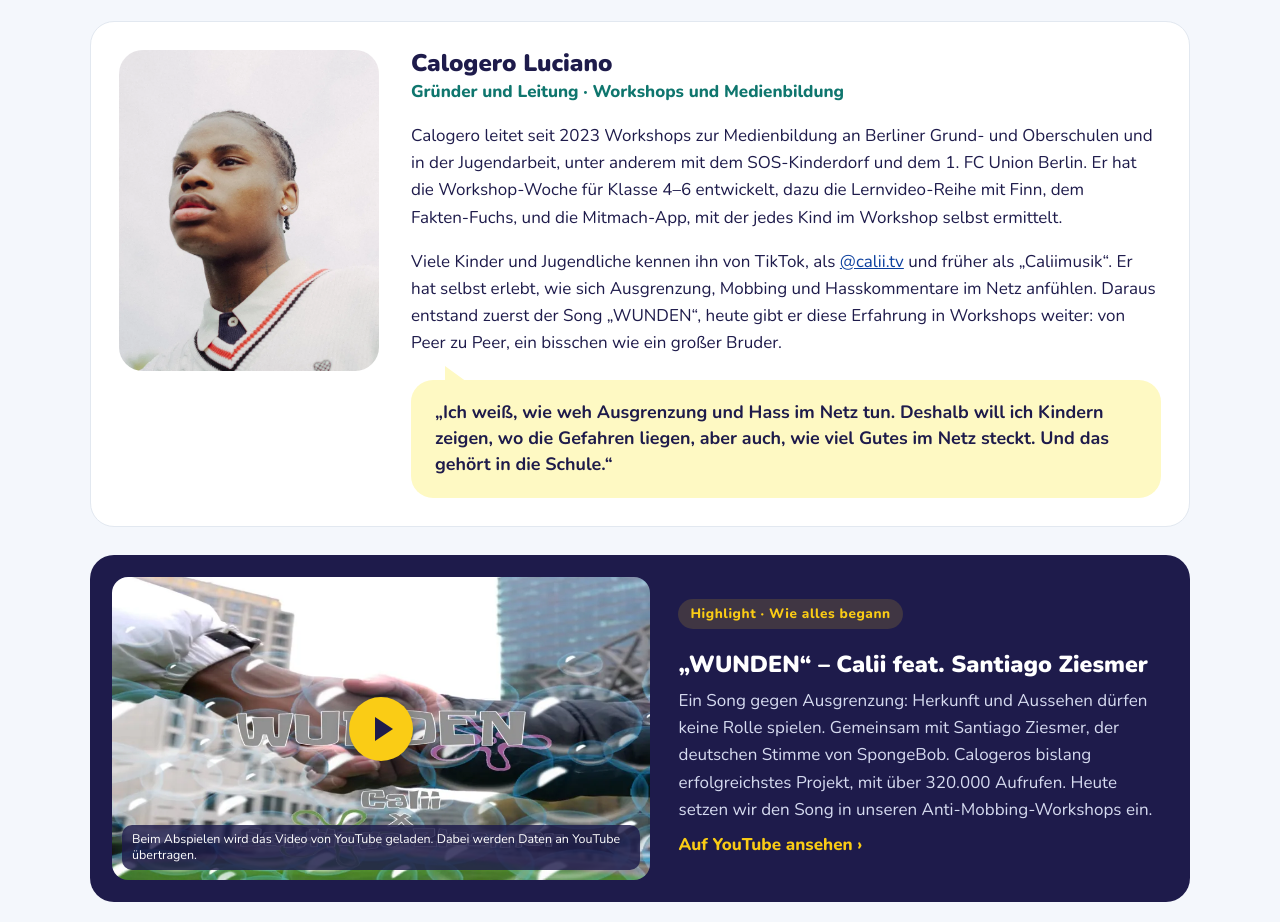
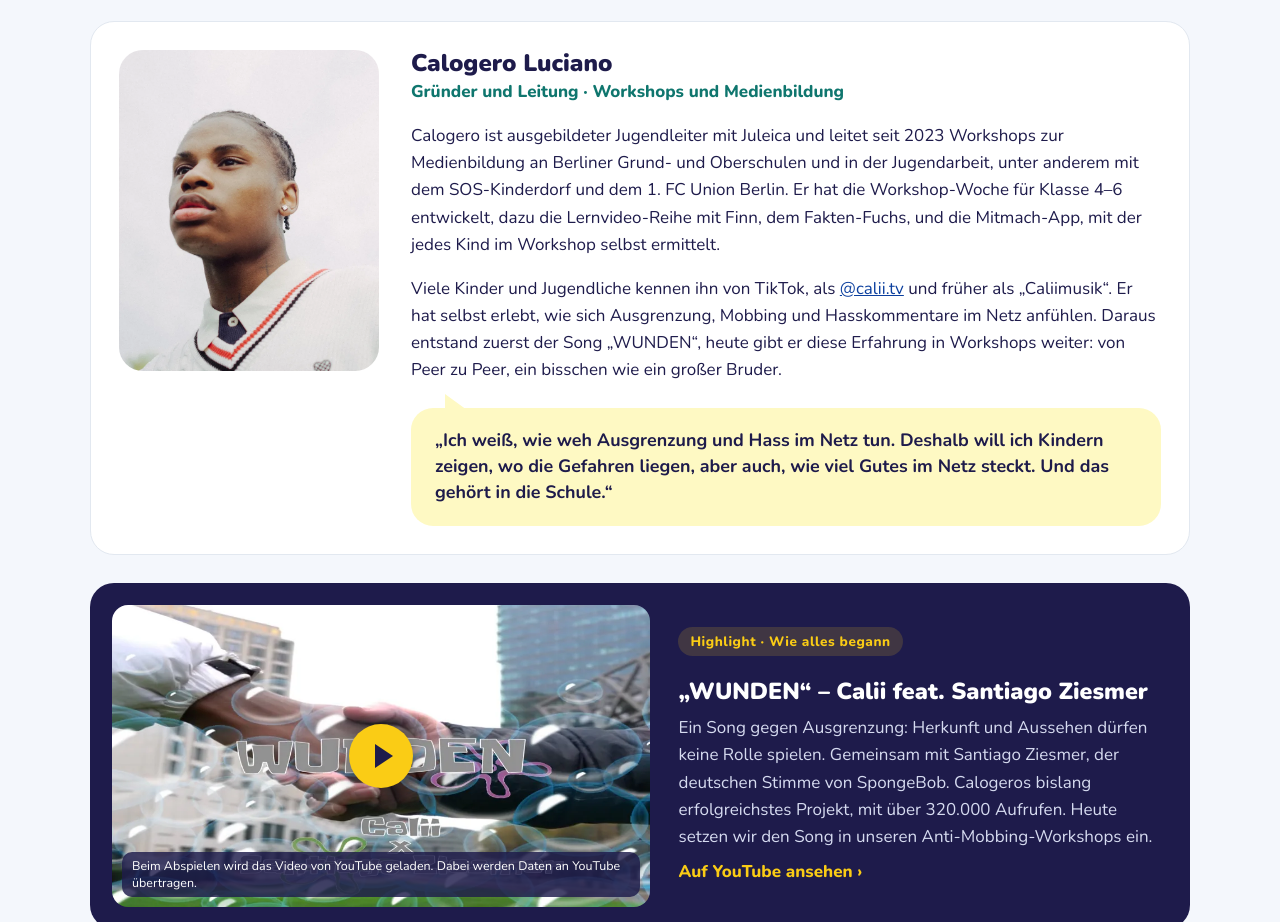
Before and after one commit to djcalii/kenntnis-medien-website, a plain HTML site: page index.html in a window 1280 px wide. Shown: the part 5160-6082 px from the top of the page. Drawn offline with Linux system fonts and the light colour scheme.

Commit message:
Juleica in Über uns und auf /schulen
Co-Authored-By: Claude Opus 5.5 <noreply@anthropic.com>

```diff
--- a/index.html
+++ b/index.html
@@ -269,7 +269,7 @@
             <div>
               <h3>Calogero Luciano</h3>
               <p class="untertitel">Gründer und Leitung · Workshops und Medienbildung</p>
-              <p>Calogero leitet seit 2023 Workshops zur Medienbildung an Berliner Grund- und Oberschulen und in der Jugendarbeit, unter anderem mit dem SOS-Kinderdorf und dem 1. FC Union Berlin. Er hat die Workshop-Woche für Klasse 4–6 entwickelt, dazu die Lernvideo-Reihe mit Finn, dem <span style="white-space:nowrap">Fakten-Fuchs</span>, und die Mitmach-App, mit der jedes Kind im Workshop selbst ermittelt.</p>
+              <p>Calogero ist ausgebildeter Jugendleiter mit Juleica und leitet seit 2023 Workshops zur Medienbildung an Berliner Grund- und Oberschulen und in der Jugendarbeit, unter anderem mit dem SOS-Kinderdorf und dem 1. FC Union Berlin. Er hat die Workshop-Woche für Klasse 4–6 entwickelt, dazu die Lernvideo-Reihe mit Finn, dem <span style="white-space:nowrap">Fakten-Fuchs</span>, und die Mitmach-App, mit der jedes Kind im Workshop selbst ermittelt.</p>
               <p>Viele Kinder und Jugendliche kennen ihn von TikTok, als <a href="https://www.tiktok.com/@calii.tv" rel="noopener">@calii.tv</a> und früher als „Caliimusik“. Er hat selbst erlebt, wie sich Ausgrenzung, Mobbing und Hasskommentare im Netz anfühlen. Daraus entstand zuerst der Song „WUNDEN“, heute gibt er diese Erfahrung in Workshops weiter: von Peer zu Peer, ein bisschen wie ein großer Bruder.</p>
               <blockquote class="zitat">„Ich weiß, wie weh Ausgrenzung und Hass im Netz tun. Deshalb will ich Kindern zeigen, wo die Gefahren liegen, aber auch, wie viel Gutes im Netz steckt. Und das gehört in die Schule.“</blockquote>
             </div>
```
Also changed, not shown: schulen/index.html (+1 -1 lines).
